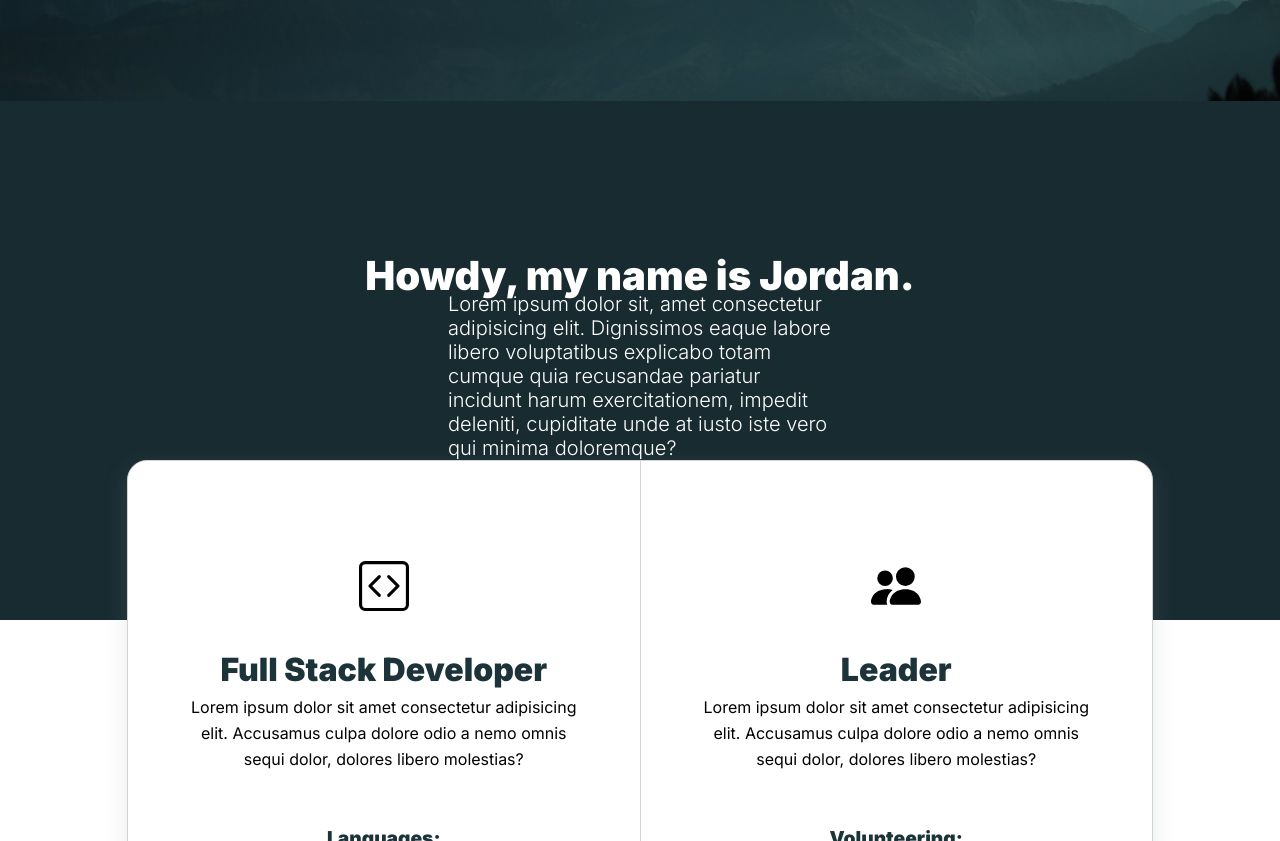
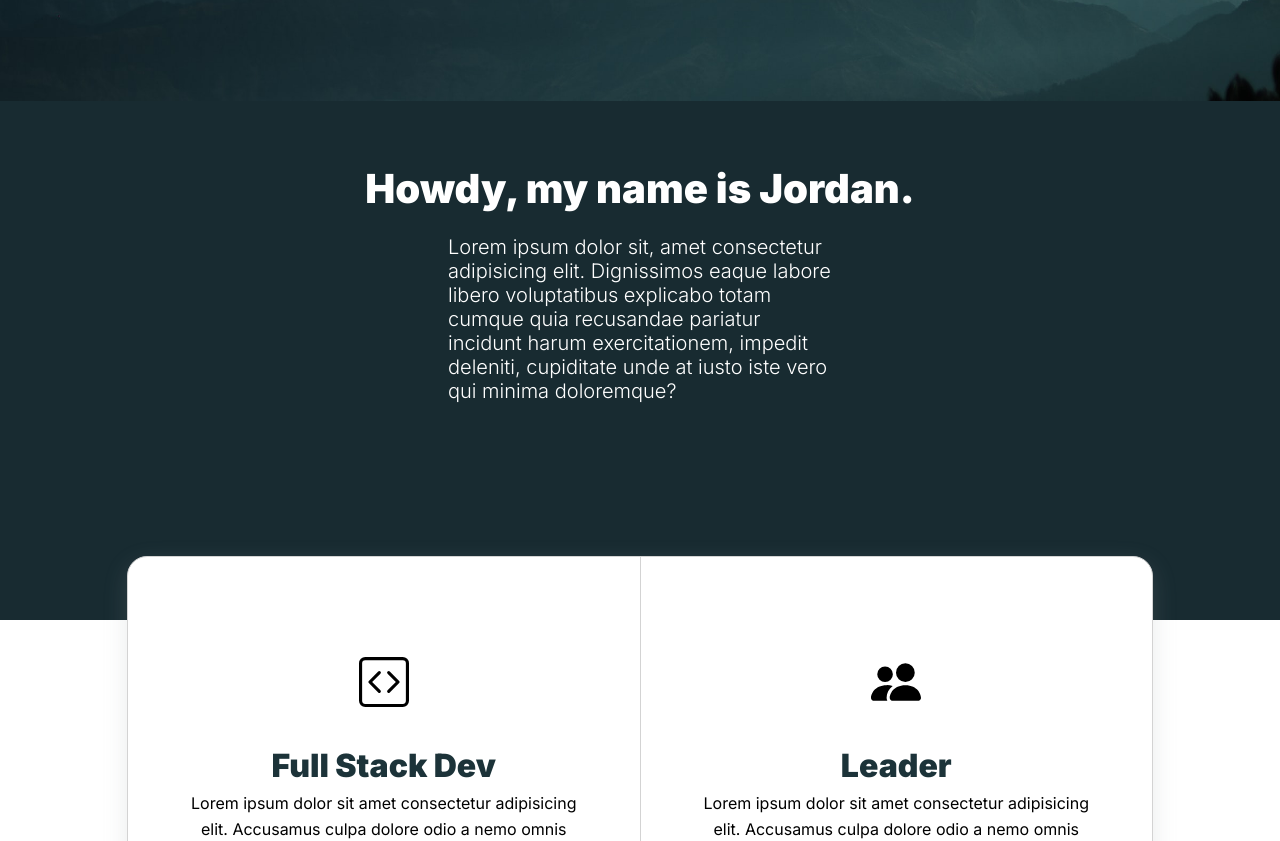
Before and after one commit to JordanWeitz/new__portfolio, a React (Create React App) app: page / in a window 1280 px wide. Shown: the part 699-1540 px from the top of the page. Built offline with nearby package versions, Linux system fonts and the light colour scheme.

Commit message:
Worked on CSS
Emily helped with some CSS.

```diff
--- a/src/components/projects/projects.css
+++ b/src/components/projects/projects.css
@@ -1,5 +1,5 @@
 .projects {
-	margin-top: 10vh;
+  margin-top: 10%;
   display: flex;
   flex-direction: column;
   align-items: center;
@@ -35,8 +35,8 @@
   flex-direction: column;
   justify-content: center;
   align-items: center;
-	width: 40%;
-	height: 40vh;
+  width: 30%;
+  height: 30vh;
   background-color: white;
 
   border-radius: 20px;
@@ -50,13 +50,14 @@
   height: 100%;
   border-radius: 20px;
   box-shadow: rgba(149, 157, 165, 0.2) 0px 8px 24px;
+  transition: all 0.3s ease-in-out;
 }
 
 .project__card__hover {
   /* display: none; */
   position: absolute;
   width: 100%;
-	height: 40vh;
+  height: 100%;
   background-color: #182b31a9;
   border-radius: 20px;
   transition: all 0.3s ease-in-out;
--- a/src/components/skills/Skills.js
+++ b/src/components/skills/Skills.js
@@ -25,7 +25,7 @@ function Skills() {
             <BsCodeSquare className="skillscard__icon" />
             <br />
             <br />
-						<h4 className="skillscard__header">Full Stack Developer</h4>
+            <h4 className="skillscard__header">Full Stack Dev</h4>
             <p className="skillscard__p">
               Lorem ipsum dolor sit amet consectetur adipisicing elit. Accusamus
               culpa dolore odio a nemo omnis sequi dolor, dolores libero
--- a/src/components/skills/skills.css
+++ b/src/components/skills/skills.css
@@ -21,7 +21,8 @@
   font-size: 2.5rem;
   width: 100%;
   justify-content: center;
-	height: 200px;
+  /* height: 200px; */
+  margin-top: 5%;
   align-items: flex-end;
   color: white;
 }
@@ -32,7 +33,8 @@
   font-size: 1.25rem;
   width: 30vw;
   justify-content: center;
-	height: 100px;
+  margin-top: -3%;
+  /* height: 100px; */
   align-items: flex-end;
   color: white;
 }
@@ -42,7 +44,7 @@
   width: 100%;
   align-items: center;
   justify-content: center;
-	margin-top: -20vh;
+  margin-top: -5%;
 }
 
 .skills__cards__wrapper {
```
Also changed, not shown: src/components/projects/Projects.js (indentation only). Lines whose indentation alone changed are shown as unchanged.
